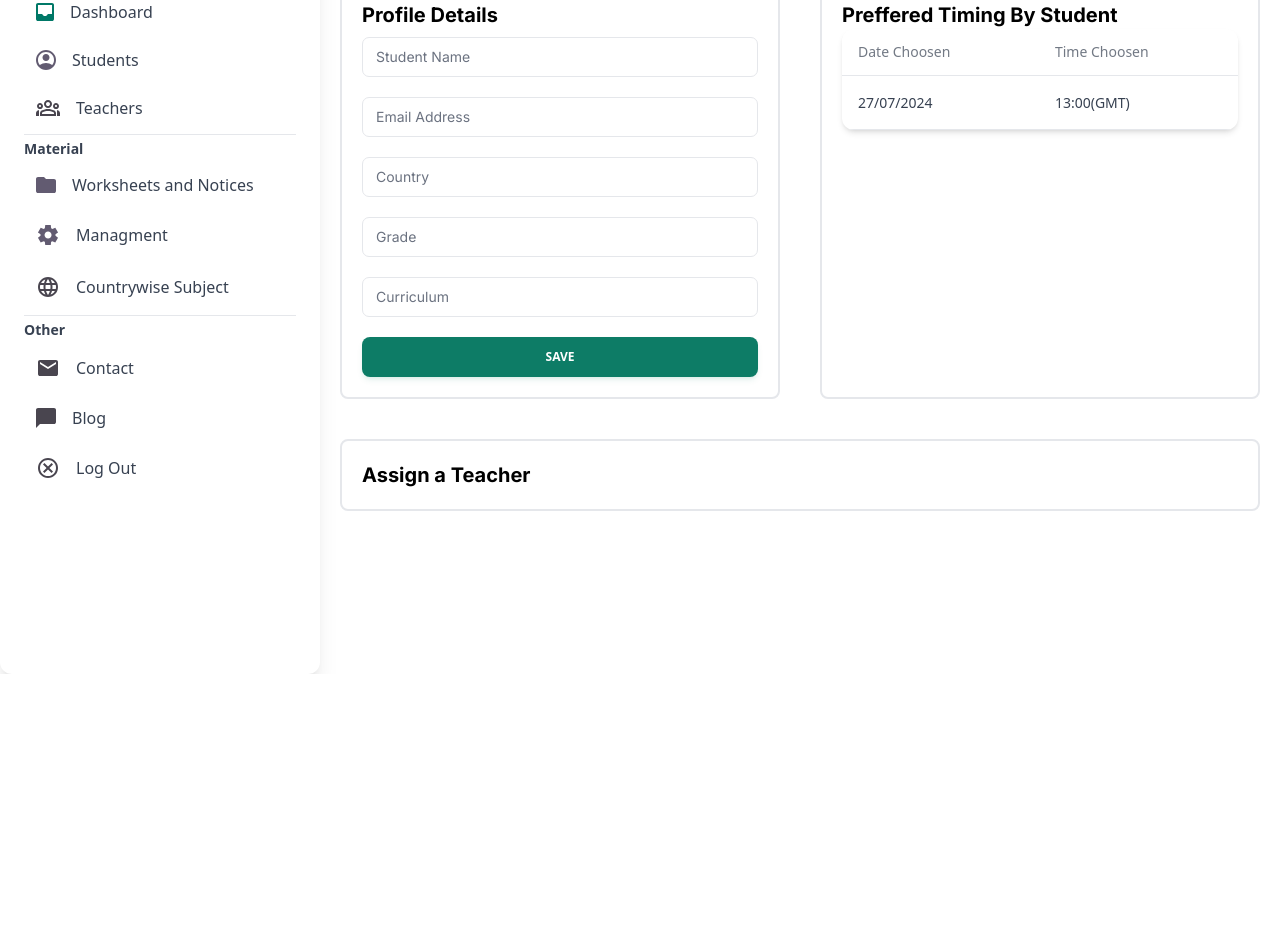
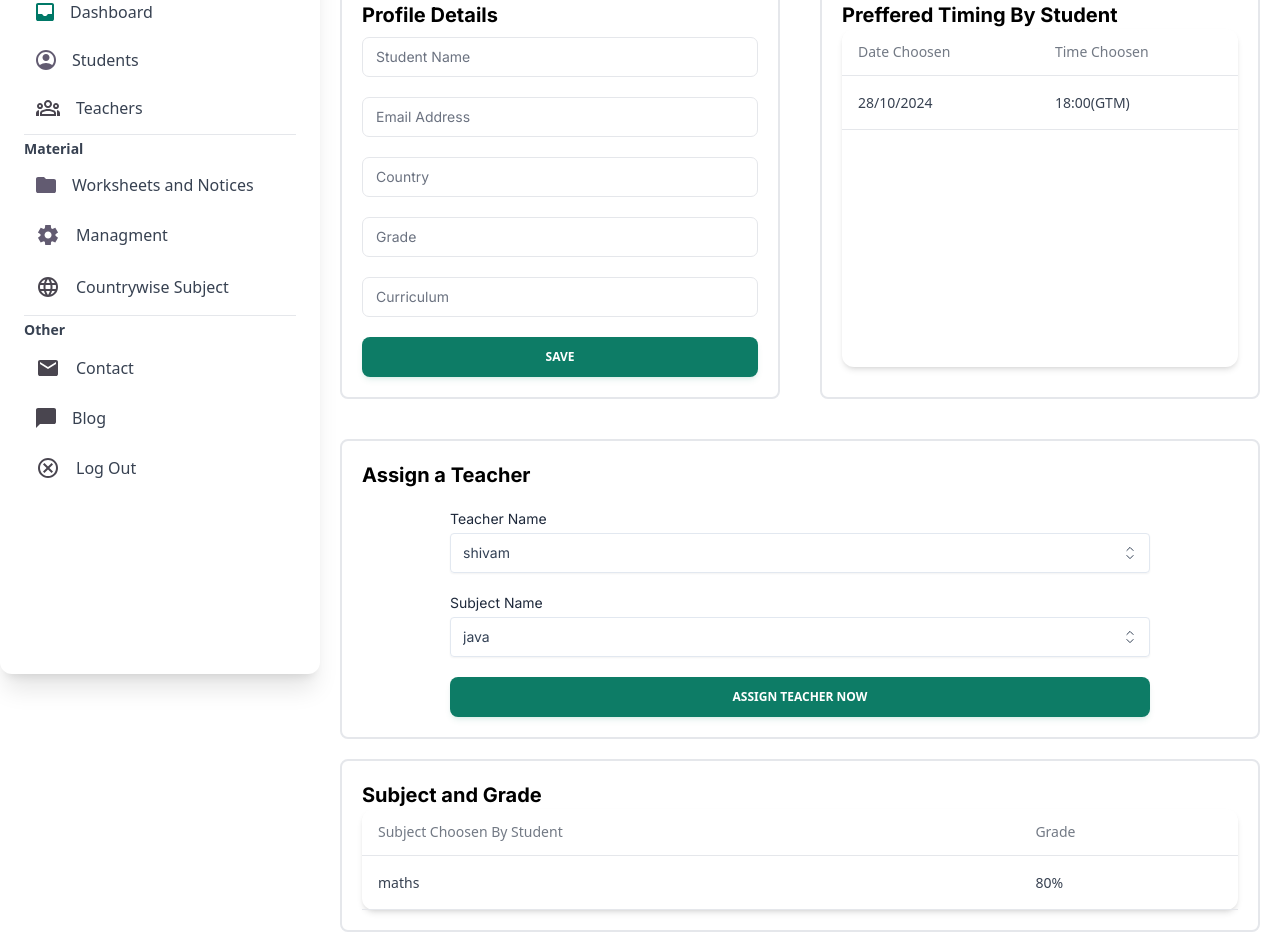
Before and after one commit to sudoarchie/frontend_khc, a Next.js app: page /admin/dashboard/students/details in a window 1280 px wide. Shown: the part 190-1142 px from the top of the page. Before the commit the page ends 864 px from the top, so only its background shows below. Built offline with nearby package versions, Linux system fonts and the light colour scheme.

Commit message:
✨ New feature Option field compoents and student field

```diff
--- a/app/admin/dashboard/students/details/page.tsx
+++ b/app/admin/dashboard/students/details/page.tsx
@@ -1,8 +1,23 @@
 import { InputField } from "@/app/components/Inputfield";
+import OptionField from "@/app/components/OptionField";
 import { PrimaryButton } from "@/app/components/PrimaryButton";
 
 export default function StudentData() {
   const teacherList = ["shivam", "krishna", "adi"];
+  const subjectList = ["java", "typescript", "c"];
+  const studentGrade = [
+    {
+      subject: "maths",
+      grade: "80%",
+    },
+  ];
+  const studentTiming = [
+    {
+      date: "28/10/2024",
+      time: "18:00(GTM)",
+    },
+  ];
+
   return (
     <div className="w-full">
       <div className="flex ">
@@ -44,7 +59,8 @@ export default function StudentData() {
         </div>
         <div className=" border-2 border-borderColor w-1/2 rounded-lg p-5 m-5">
           <h1 className="text-xl font-bold">Preffered Timing By Student</h1>
-          <div className="relative flex flex-col w-full  overflow-scroll text-gray-700 bg-white shadow-md rounded-xl bg-clip-border">
+
+          <div className="relative flex flex-col w-full h-[90%] overflow-y-scroll text-gray-700 bg-white shadow-md rounded-xl bg-clip-border">
             <table className="w-full text-left table-auto min-w-max overflow-hidden">
               <thead>
                 <tr>
@@ -61,18 +77,20 @@ export default function StudentData() {
                 </tr>
               </thead>
               <tbody>
-                <tr>
+                {studentTiming.map((info, index) => (
+                  <tr key={index}>
                     <td className="p-4 border-b border-blue-gray-50">
                       <p className="block font-sans text-sm antialiased font-normal leading-normal text-blue-gray-900">
-                      27/07/2024
+                        {info.date}
                       </p>
                     </td>
                     <td className="p-4 border-b border-blue-gray-50">
                       <p className="block font-sans text-sm antialiased font-normal leading-normal text-blue-gray-900">
-                      13:00(GMT)
+                        {info.time}
                       </p>
                     </td>
                   </tr>
+                ))}
               </tbody>
             </table>
           </div>
@@ -81,7 +99,60 @@ export default function StudentData() {
 
       <div className=" border-2 border-borderColor rounded-lg p-5 m-5">
         <h1 className="text-xl font-bold">Assign a Teacher</h1>
-        <div></div>
+        <div className="flex flex-col">
+          <OptionField
+            Label={"Teacher Name"}
+            Option={teacherList}
+            className="mt-5 max-w-[700px] m-auto"
+          ></OptionField>
+          <OptionField
+            Label={"Subject Name"}
+            Option={subjectList}
+            className="mt-5 max-w-[700px] m-auto"
+          ></OptionField>
+          <PrimaryButton
+            Name={"Assign Teacher now"}
+            className="mt-5 md:w-[700px] max-w-[700px] m-auto"
+          ></PrimaryButton>
+        </div>
+      </div>
+
+      <div className=" border-2 border-borderColor rounded-lg p-5 m-5">
+        <h1 className="text-xl font-bold">Subject and Grade</h1>
+        <div className="relative flex flex-col w-full   text-gray-700 bg-white shadow-md rounded-xl bg-clip-border">
+          <table className="w-full text-left table-auto min-w-max overflow-hidden">
+            <thead>
+              <tr>
+                <th className="p-4 border-b border-blue-gray-100 bg-blue-gray-50">
+                  <p className="block font-sans text-sm antialiased font-normal leading-none text-blue-gray-900 opacity-70">
+                    Subject Choosen By Student
+                  </p>
+                </th>
+                <th className="p-4 border-b border-blue-gray-100 bg-blue-gray-50">
+                  <p className="block font-sans text-sm antialiased font-normal leading-none text-blue-gray-900 opacity-70">
+                    Grade
+                  </p>
+                </th>
+              </tr>
+            </thead>
+            <tbody>
+              {studentGrade.map((info, index) => (
+                <tr key={index}>
+                  <td className="p-4 border-b border-blue-gray-50">
+                    <p className="block font-sans text-sm antialiased font-normal leading-normal text-blue-gray-900">
+                      {info.subject}
+                    </p>
+                  </td>
+                  <td className="p-4 border-b border-blue-gray-50">
+                    <p className="block font-sans text-sm antialiased font-normal leading-normal text-blue-gray-900">
+                      {info.grade}
+                    </p>
+                  </td>
+                </tr>
+              ))}
+            </tbody>
+          </table>
+        </div>
       </div>
     </div>
   );
--- a/app/components/OptionField.tsx
+++ b/app/components/OptionField.tsx
@@ -1,14 +1,20 @@
-export default function OptionField() {
+interface option {
+  Label: string;
+  Option: string[];
+  className?: string;
+}
+export default function OptionField({ Label, Option, className }: option) {
   return (
-    <div className="w-full max-w-sm min-w-[200px]">
-      <label className="block mb-1 text-sm text-slate-800">Input Number</label>
+    <div className={`w-full ${className}`}>
+      <label className="block mb-1 text-sm text-slate-800">{Label}</label>
 
       <div className="relative">
         <select className="w-full h-10 bg-transparent placeholder:text-slate-400 text-slate-700 text-sm border border-slate-200 rounded px-3 py-2 transition duration-300 ease focus:outline-none focus:border-slate-400 hover:border-slate-400 shadow-sm focus:shadow-md appearance-none cursor-pointer">
-          <option value="1">1</option>
-          <option value="2">2</option>
-          <option value="3">3</option>
-          <option value="4">4</option>
+          {Option.map((info, index) => (
+            <option value={info} key={index}>
+              {info}
+            </option>
+          ))}
         </select>
         <svg
           xmlns="http://www.w3.org/2000/svg"
```
Also changed, not shown: public/GWec2ZxagAAtmbN.jpeg (added). Lines whose indentation alone changed are shown as unchanged.
